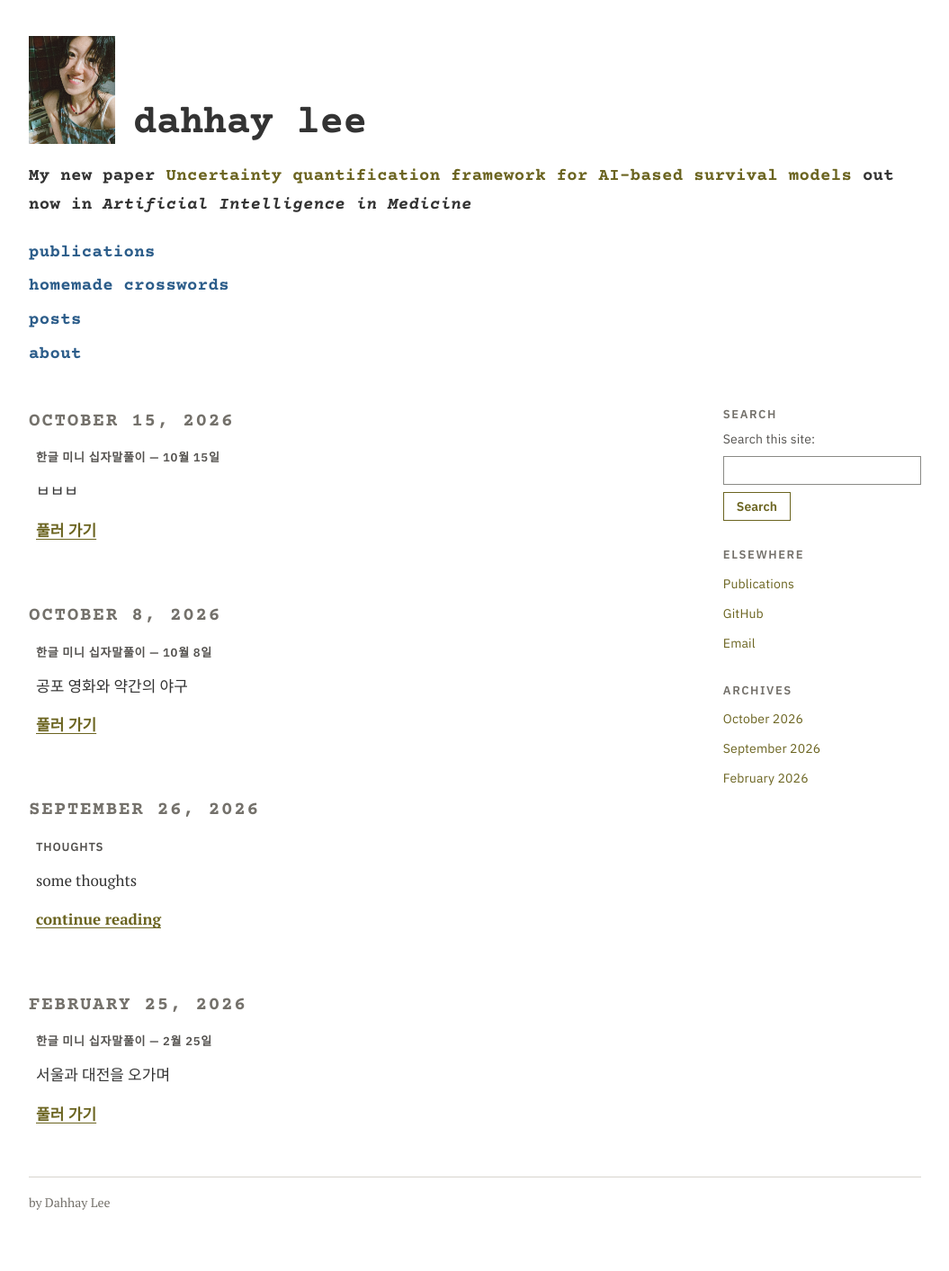
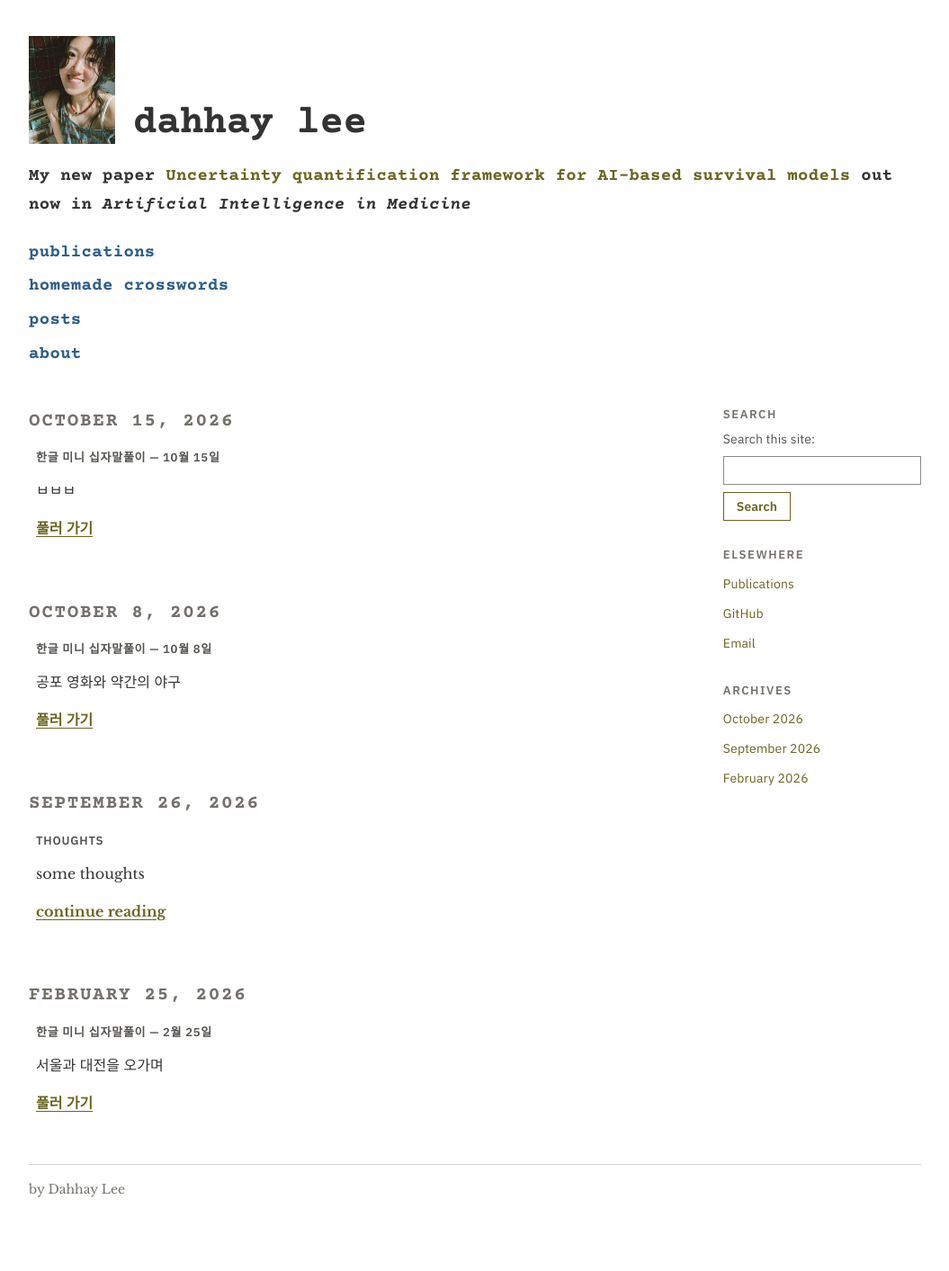
Before and after one commit to DahhayLee/DahhayLee.github.io, a Jekyll site: the page built from index.html, in a window 1280 px wide. Shown: the whole page at 90% size, without its empty margins (112-1167 px from the left). Built offline with Jekyll 4.4.1, drawn with Linux system fonts in a browser that asks for light colours; some web fonts are replaced.

Commit message:
Edit font

```diff
--- a/_layouts/default.html
+++ b/_layouts/default.html
@@ -13,7 +13,7 @@
 <meta name="twitter:card" content="summary">
 <link rel="preconnect" href="https://fonts.googleapis.com">
 <link rel="preconnect" href="https://fonts.gstatic.com" crossorigin>
-<link rel="stylesheet" href="https://fonts.googleapis.com/css2?family=Courier+Prime:ital,wght@0,400;0,700;1,400;1,700&family=Nanum+Gothic+Coding:wght@400;700&family=IBM+Plex+Sans:wght@400;600&family=PT+Serif:ital,wght@0,400;0,700;1,400&family=Noto+Serif+KR:wght@400;700&display=swap">
+<link rel="stylesheet" href="https://fonts.googleapis.com/css2?family=Courier+Prime:ital,wght@0,400;0,700;1,400;1,700&family=Nanum+Gothic+Coding:wght@400;700&family=IBM+Plex+Sans:wght@400;600&family=PT+Serif:ital,wght@0,400;0,700;1,400&family=Libre+Baskerville:ital,wght@0,400;0,700;1,400&family=Noto+Serif+KR:wght@400;700&display=swap">
 <link rel="stylesheet" href="{{ '/assets/css/main.css' | relative_url }}?v={{ site.time | date: '%s' }}">
 {% feed_meta %}
 </head>
--- a/assets/css/main.scss
+++ b/assets/css/main.scss
@@ -13,7 +13,7 @@
   --rule: #d6d4ce;
   --mono: "Courier Prime", "Nanum Gothic Coding", "Courier New", monospace;
   --sans: "IBM Plex Sans", "Nanum Gothic Coding", sans-serif;
-  --serif: "PT Serif", "Noto Serif KR", "Nanum Myeongjo", serif;
+  --serif: "Libre Baskerville", "Noto Serif KR", "Nanum Myeongjo", serif;
 }
 
 * { box-sizing: border-box; }
@@ -23,7 +23,7 @@ body {
   background: var(--bg);
   color: var(--ink);
   font-family: var(--serif);
-  font-size: 17px;
+  font-size: 16px;
   line-height: 1.7;
   letter-spacing: normal;
 }
```
